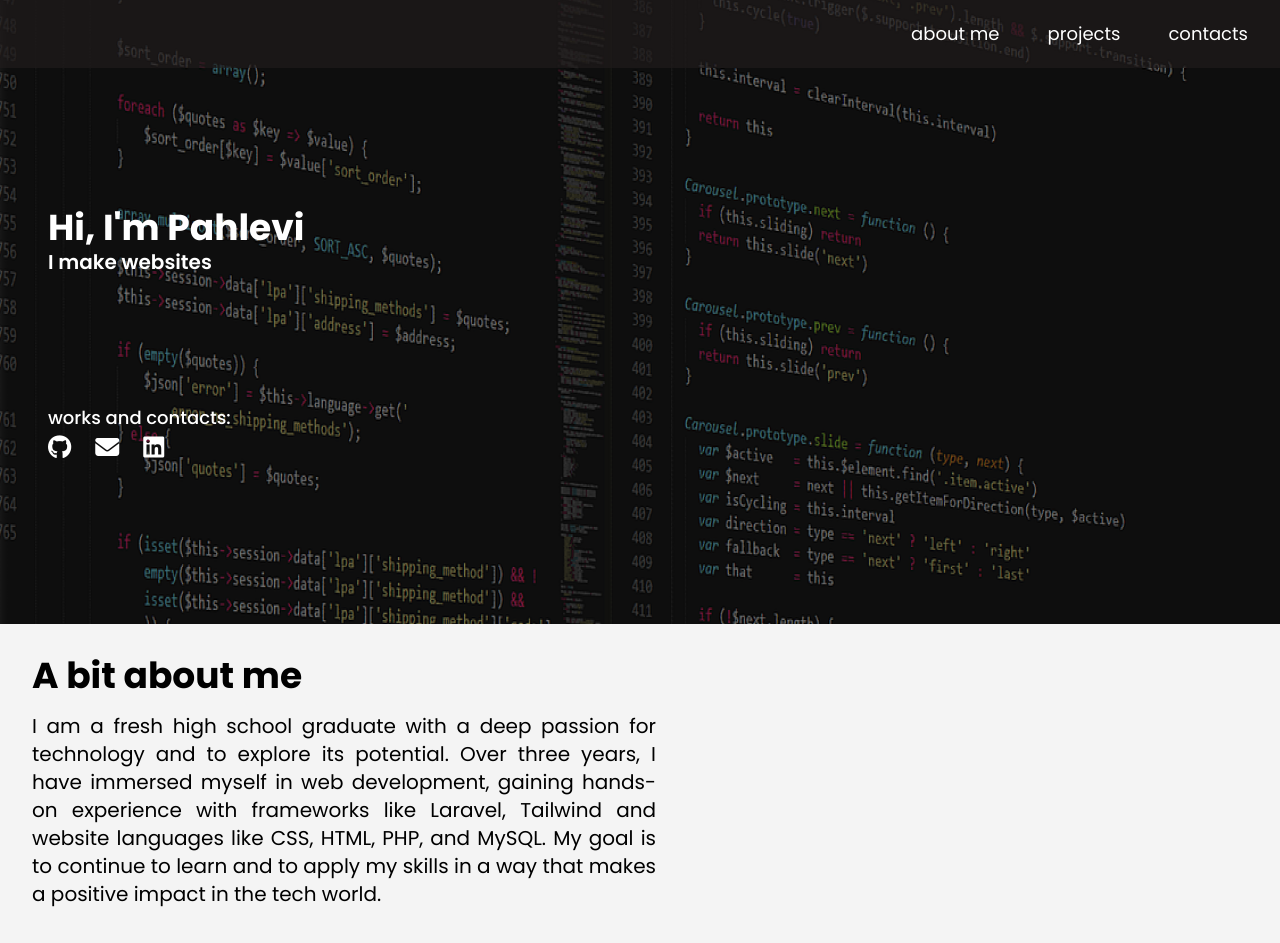
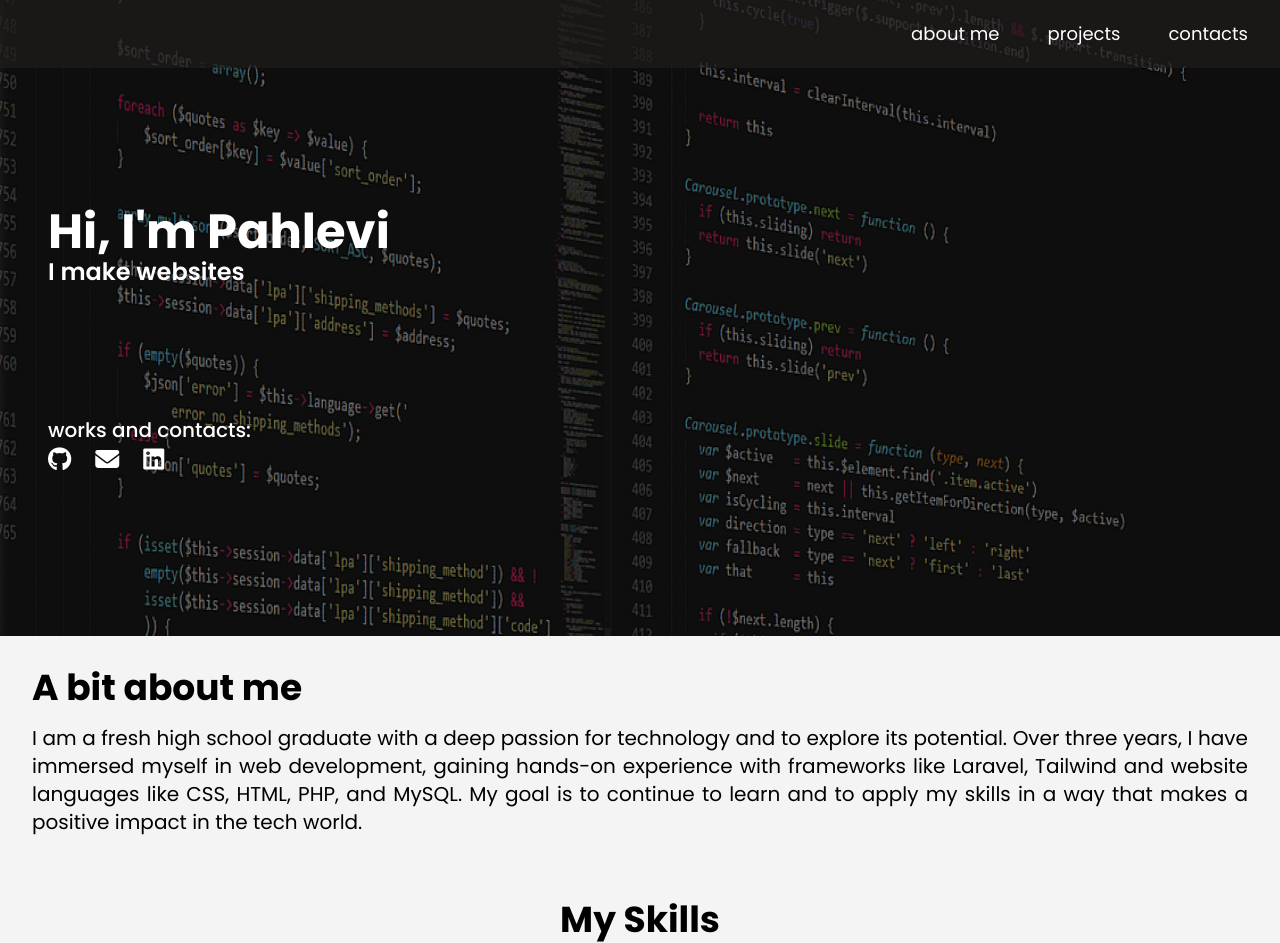
Before and after one commit to lepongs/portofolio, a website: page index.html in a window 1280 px wide. Shown: the top 943 px of the page. Drawn offline with Linux system fonts and the light colour scheme.

Commit message:
changing things again

```diff
--- a/index.html
+++ b/index.html
@@ -26,9 +26,9 @@
   </nav>
   <header style="background-image: url('assets/Pixabay-1873854.png')">
     <div class="px-12 py-20 pt-32 sm:py-40 sm:pt-52" id="contacts">
-      <p class="text-white text-3xl sm:text-4xl font-bold">Hi, I'm Pahlevi</p>
-      <p class="text-white mb-16 sm:mb-32 text-xl sm:text-xl font-semibold">I make websites</p>
-      <p class="text-white font-medium sm:text-lg">works and contacts:</p>
+      <p class="text-white text-3xl sm:text-5xl font-bold">Hi, I'm Pahlevi</p>
+      <p class="text-white mb-16 sm:mb-32 text-xl sm:text-2xl font-semibold">I make websites</p>
+      <p class="text-white font-medium sm:text-xl">works and contacts:</p>
       <span class="text-white flex gap-6 w-100 text-xl sm:text-2xl">
         <a class="hover:opacity-60" href="https://github.com/lepongs">
           <i class="fa-brands fa-github"></i>
@@ -44,7 +44,7 @@
   </header>
 
   <main class="p-4">
-    <section class="m-4 scroll-m-24 lg:w-1/2" id="about">
+    <section class="m-4 scroll-m-24" id="about">
       <h1 class="font-bold text-3xl sm:text-4xl mb-4">A bit about me</h1>
       <p class="text-justify sm:text-xl">
         I am a fresh high school graduate with a deep passion for technology and to explore its potential. Over three years, I have immersed myself in web development, gaining hands-on experience with frameworks like Laravel, Tailwind and website languages like CSS, HTML, PHP, and MySQL. My goal is to continue to learn and to apply my skills in a way that makes a positive impact in the tech world.
@@ -53,7 +53,7 @@
 
     <section class="m-4 my-16">
       <h1 class="font-bold text-3xl sm:text-4xl mb-8 text-center">My Skills</h1>
-      <div class="grid grid-cols-2 gap-10 sm:flex w-100 justify-evenly font-semibold">
+      <div class="grid grid-cols-2 gap-10 md:flex w-100 justify-evenly font-semibold">
         <div class="grid grid-row-2 place-items-center transition hover:scale-125 lg:grayscale hover:grayscale-0">
           <img src="assets/html.png" alt="html">
           <p>HTML</p>
```
Also changed, not shown: output.css.
